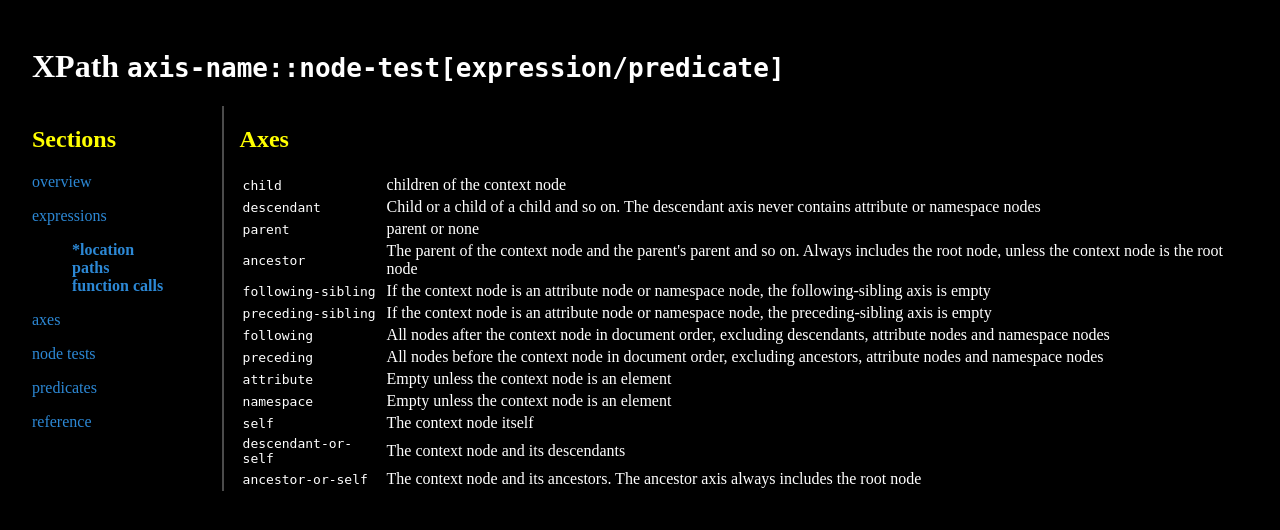
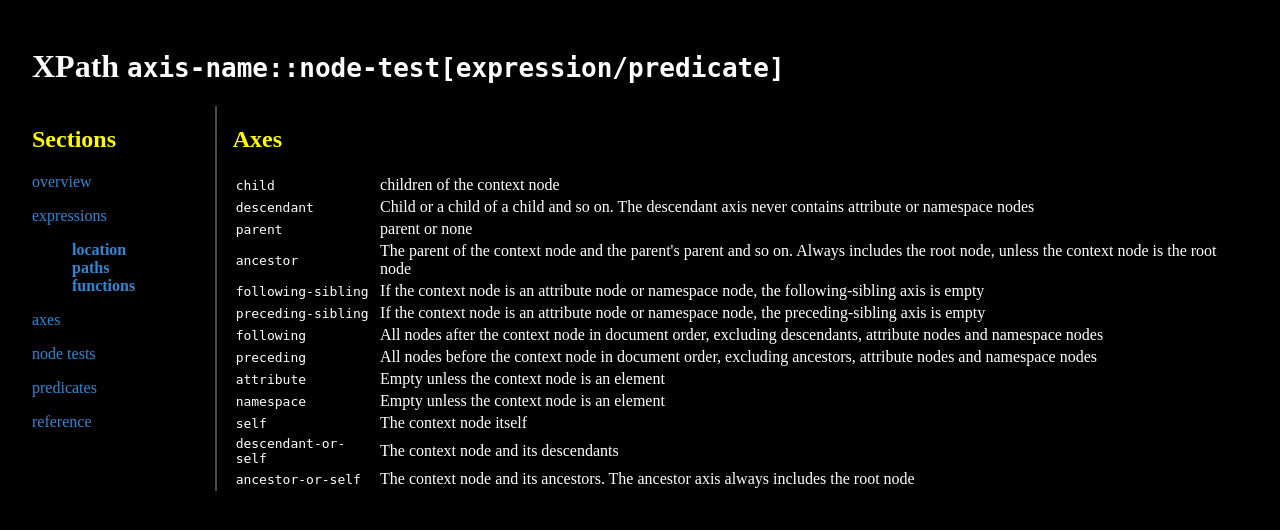
Before and after one commit to GregoryVigoTorres/xpathology, a Flask app: page /axes in a window 1280 px wide. Shown: the top 530 px of the page. Run offline with Flask 2, Linux system fonts and the light colour scheme.

Commit message:
changed names in nav

```diff
--- a/templates/nav.html
+++ b/templates/nav.html
@@ -4,8 +4,8 @@
 <a href="{{ url_for('expressions') }}">expressions</a>
 </p>
 <ul>
-    <li><a href="{{ url_for('location_paths') }}">*location paths</a></li>
-    <li><a href="{{ url_for('function_calls') }}">function calls</a></li>
+    <li><a href="{{ url_for('location_paths') }}">location paths</a></li>
+    <li><a href="{{ url_for('function_calls') }}">functions</a></li>
 </ul>
 <p><a href="{{ url_for('axes') }}">axes</a></p>
 <p><a href="{{ url_for('node_tests') }}">node tests</a></p>
```
